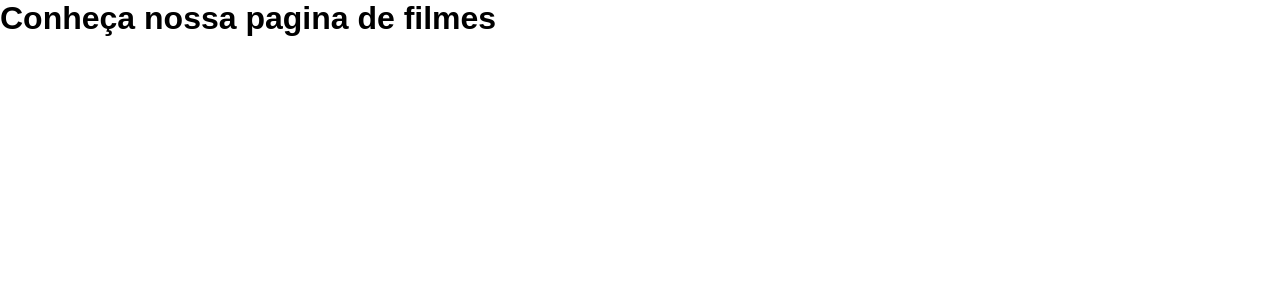
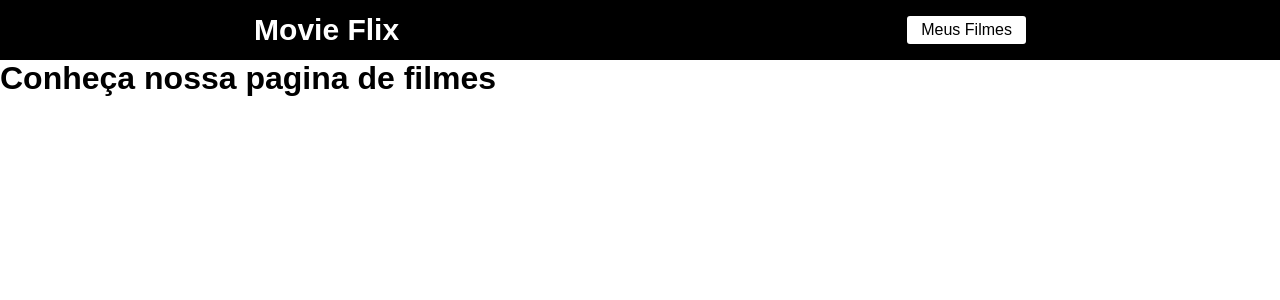
Before and after one commit to BorgesAbraao10/project-movie, a React (Create React App) app: page /filme/1 in a window 1280 px wide. Shown: the top 300 px of the page. Built offline with nearby package versions, Linux system fonts and the light colour scheme.

Commit message:
Last update

```diff
--- a/package.json
+++ b/package.json
@@ -6,6 +6,7 @@
     "@testing-library/jest-dom": "^5.17.0",
     "@testing-library/react": "^13.4.0",
     "@testing-library/user-event": "^13.5.0",
+    "axios": "^1.7.2",
     "react": "^18.3.1",
     "react-dom": "^18.3.1",
     "react-router-dom": "^6.23.1",
--- a/src/Pages/Home/index.js
+++ b/src/Pages/Home/index.js
@@ -1,8 +1,44 @@
+// useEffect ciclo de vida - useState armazenar em algum estado
+
+import { useEffect, useState} from "react";
+import api from '../../services/api';
+
 
 function Home(){
+    const [filmes, setFilmes] = useState([]);
+
+
+    useEffect(()=>{
+
+        async function loadFilmes(){
+            const response = await api.get("movie/now_playng", {
+                params:{
+                    api_key:'1f044149653f684e988c7b4a718ca1f3',
+                    language: 'pt-Br',
+                    page: 1,
+                }
+            })
+
+           // console.log(response.data.results.slice(0,10));
+           setFilmes(response.data.results.slice(0,10))
+
+        }
+
+        loadFilmes();
+
+    }, [])
+
     return(
-        <div>
-            <h1>Bem vindo a Home</h1>
+        <div className="container">
+            <div className="lista-filmes">
+                {filmes.map((filme)=> {
+                    return(
+                        <article key={filme.id}>
+                            <strong>{filme.title}</strong>
+                        </article>
+                    )
+                })}
+            </div>
         </div>
     )
 }
--- /dev/null
+++ b/src/components/Header/header.css
@@ -0,0 +1,27 @@
+
+header {
+    display: flex;
+    align-items: center;
+    justify-content: space-around;
+    width: 100%;
+    height: 60px;
+    background-color: #000000;
+}
+
+.logo {
+    text-decoration: none;
+    font-size: 30px;
+    cursor: pointer;
+    color: #fff;
+    font-weight: bold;
+}
+
+.favoritos {
+    text-decoration: none;
+    cursor: pointer;
+    background-color: #fff;
+    padding: 5px 14px;
+    border-radius: 3px;
+    color: #000000;
+
+}
--- /dev/null
+++ b/src/components/Header/index.js
@@ -0,0 +1,15 @@
+import { Link } from 'react-router-dom';
+import './header.css';
+
+
+function Header(){
+    return(
+        <header>
+            <Link className='logo' to="/">Movie Flix</Link>
+            <Link className='favoritos' to='/favoritos'>Meus Filmes</Link>
+
+        </header>
+    )
+}
+
+export default Header;
--- a/src/routes.js
+++ b/src/routes.js
@@ -3,9 +3,12 @@
 import Home from './Pages/Home';
 import Filme from './Pages/Filme';
 
+import Header from "./components/Header";
+
 function RouteApp(){
     return(
         <BrowserRouter>
+            <Header/>
             <Routes>
                 <Route path="/" element={<Home/>}/>
                 <Route path="/filme/:id" element={<Filme/>}/>
--- /dev/null
+++ b/src/services/api.js
@@ -0,0 +1,9 @@
+import axios from 'axios';
+
+// Base da URL: https://api.themoviedb.org/3/
+
+const api = axios.create({
+    baseURL: 'https://api.themoviedb.org/3/'
+});
+
+export default api;
```
Also changed, not shown: 2 other files (tests, documents, lock files or other folders).
